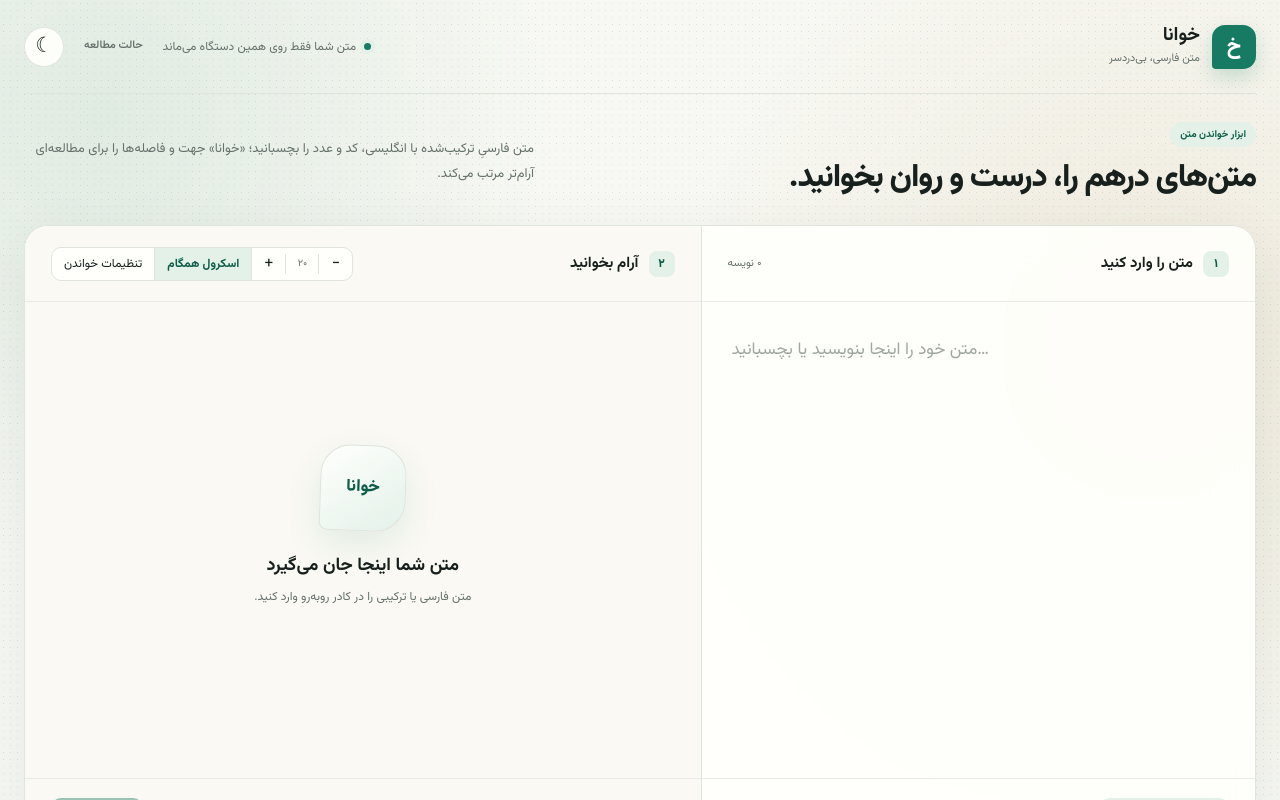
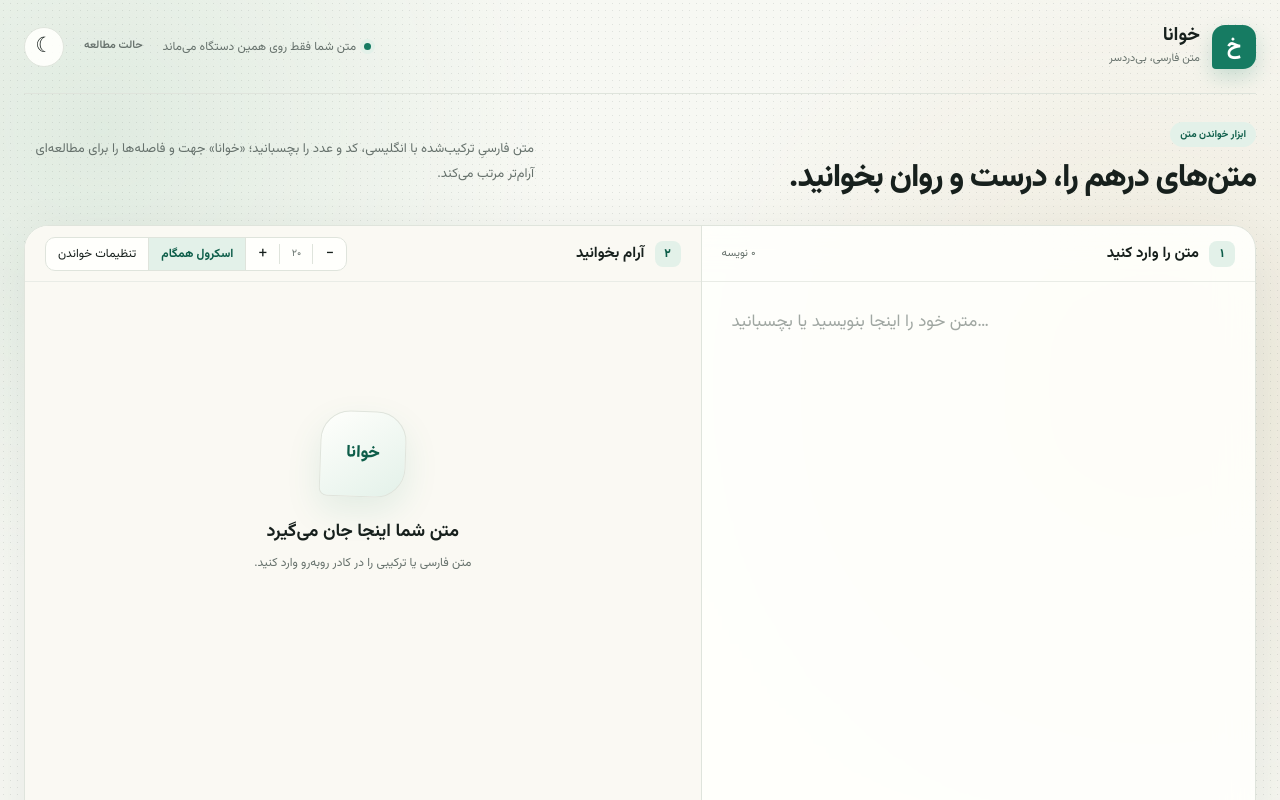
Before and after one commit to ghanad/khana, a Next.js app: page / in a window 1280 px wide. Shown: the top 800 px of the page. Built offline with nearby package versions, Linux system fonts and the light colour scheme.

Commit message:
style: maximize vertical text reading and editing area in two-column mode

```diff
--- a/app/globals.css
+++ b/app/globals.css
@@ -261,9 +261,9 @@ a:focus-visible {
 
 @media (min-width: 901px) {
   .app:not(.focus-mode) .workspace:not(.input-collapsed) {
-    height: calc(100vh - 170px);
-    height: calc(100dvh - 170px);
-    min-height: 560px;
+    height: calc(100vh - 64px);
+    height: calc(100dvh - 64px);
+    min-height: 580px;
   }
 
   .app:not(.focus-mode) .workspace:not(.input-collapsed) .panel {
@@ -272,16 +272,30 @@ a:focus-visible {
   }
 
   .app:not(.focus-mode) .workspace:not(.input-collapsed) .panel-header,
-  .app:not(.focus-mode) .workspace:not(.input-collapsed) .panel-footer,
+  .app:not(.focus-mode) .workspace:not(.input-collapsed) .panel-footer {
+    min-height: 56px;
+    padding-inline: 20px;
+    flex: 0 0 auto;
+  }
+
   .app:not(.focus-mode) .workspace:not(.input-collapsed) .typography-panel {
     flex: 0 0 auto;
   }
 
-  .app:not(.focus-mode) .workspace:not(.input-collapsed) .reader,
+  .app:not(.focus-mode) .workspace:not(.input-collapsed) .reader {
+    flex: 1 1 auto;
+    min-height: 0;
+    overflow-y: auto;
+    padding-top: 24px;
+    padding-bottom: 24px;
+  }
+
   .app:not(.focus-mode) .workspace:not(.input-collapsed) textarea {
     flex: 1 1 auto;
     min-height: 0;
     overflow-y: auto;
+    padding-top: 22px;
+    padding-bottom: 22px;
   }
 }
 
```
